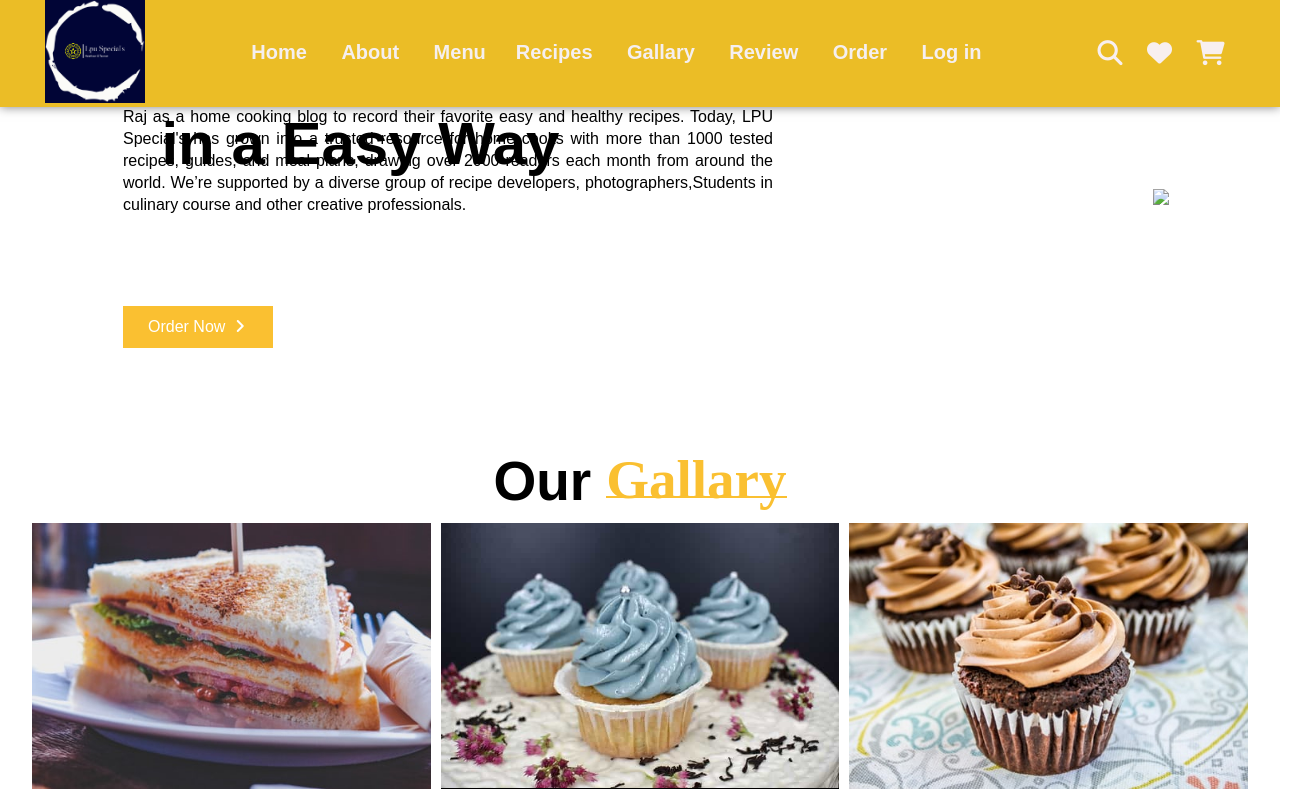
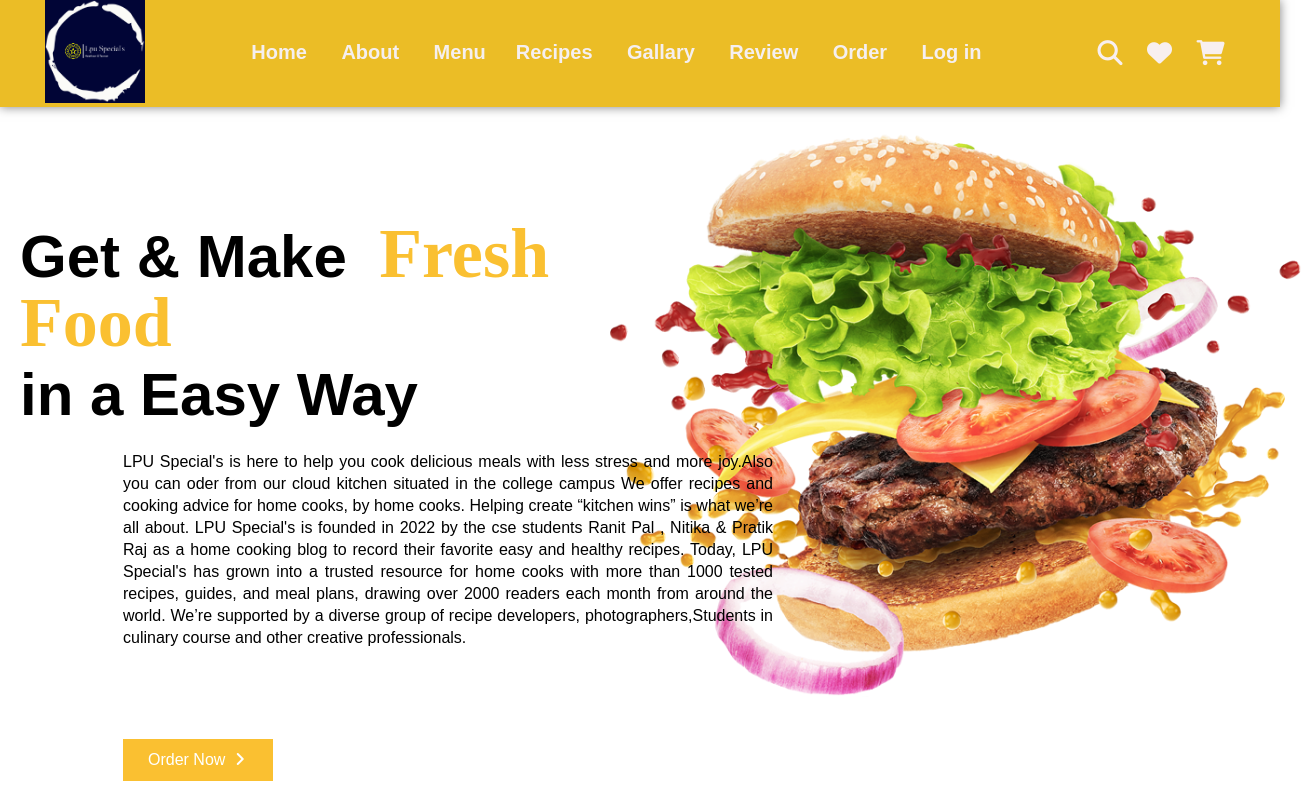
Before and after one commit to Ranitpal-003-07/Coding-Ligers_KOC30_CipherSchools, a plain HTML site: page index.html in a window 1280 px wide. Shown: the top 796 px of the page, 1310 px wide, since content can reach past the window. Drawn offline with Linux system fonts and the light colour scheme; files whose address does not match are found by name.

Commit message:
Update index.html

```diff
--- a/index.html
+++ b/index.html
@@ -42,7 +42,7 @@
             </div>
 
             <div class="main_image">
-                <img src="image/main_img.png">
+                <img src="main_img.png">
             </div>
 
         </div>
```
